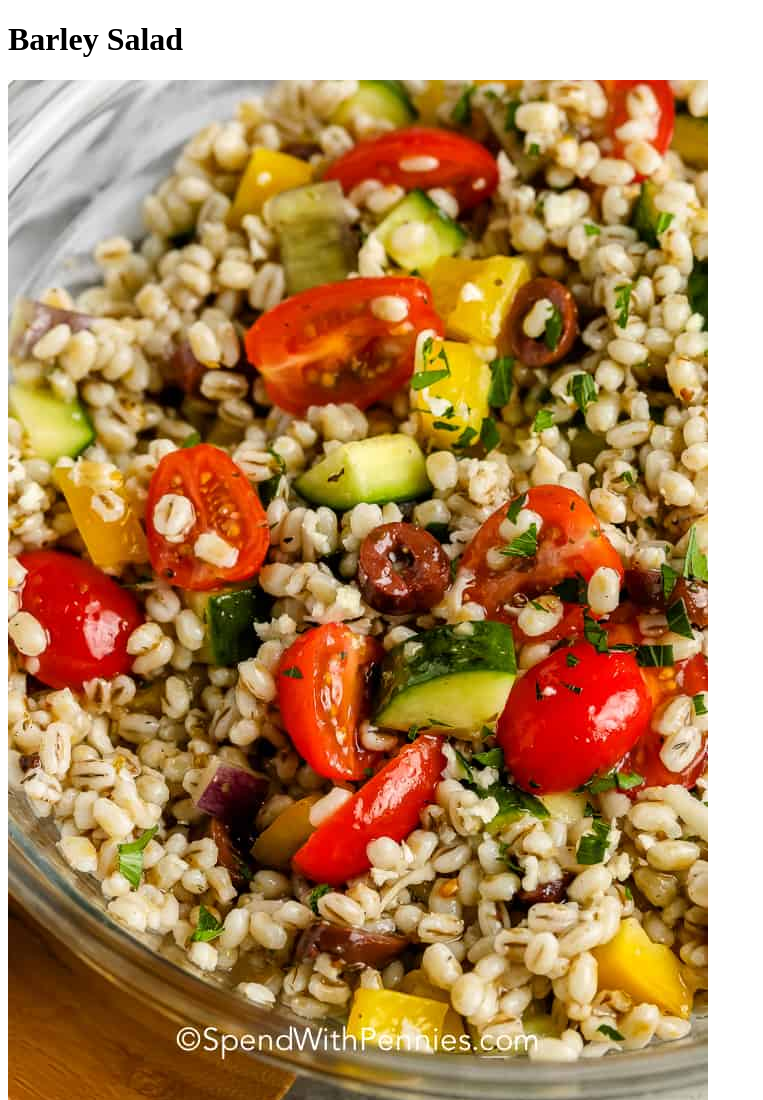
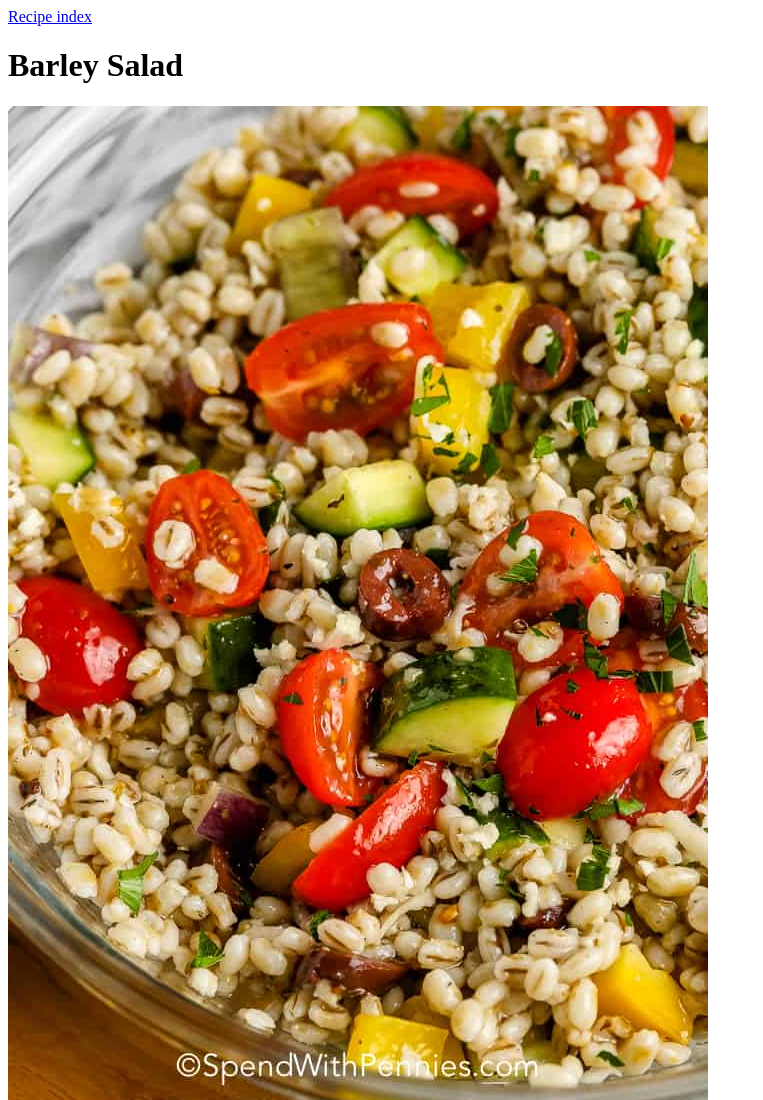
Before and after one commit to msb-glitch/odin-recipes, a plain HTML site: page recipes/barleysalad.html in a window 1280 px wide. Shown: the top 1100 px of the page, without its empty margins (0-763 px from the left). Drawn offline with Linux system fonts and the light colour scheme.

Commit message:
Add recipe index link to recipes

```diff
--- a/recipes/barleysalad.html
+++ b/recipes/barleysalad.html
@@ -7,6 +7,7 @@
     <title>Barley Salad</title>
 </head>
 <body>
+    <a href="../index.html">Recipe index</a>
     <h1>Barley Salad</h1>
     <img src="../images/Barley-Salad-SpendWithPennies-4.jpg">
     <h2>Ingredients</h2>
```
Also changed, not shown: recipes/rhubarbcake.html (+1 -0 lines).
